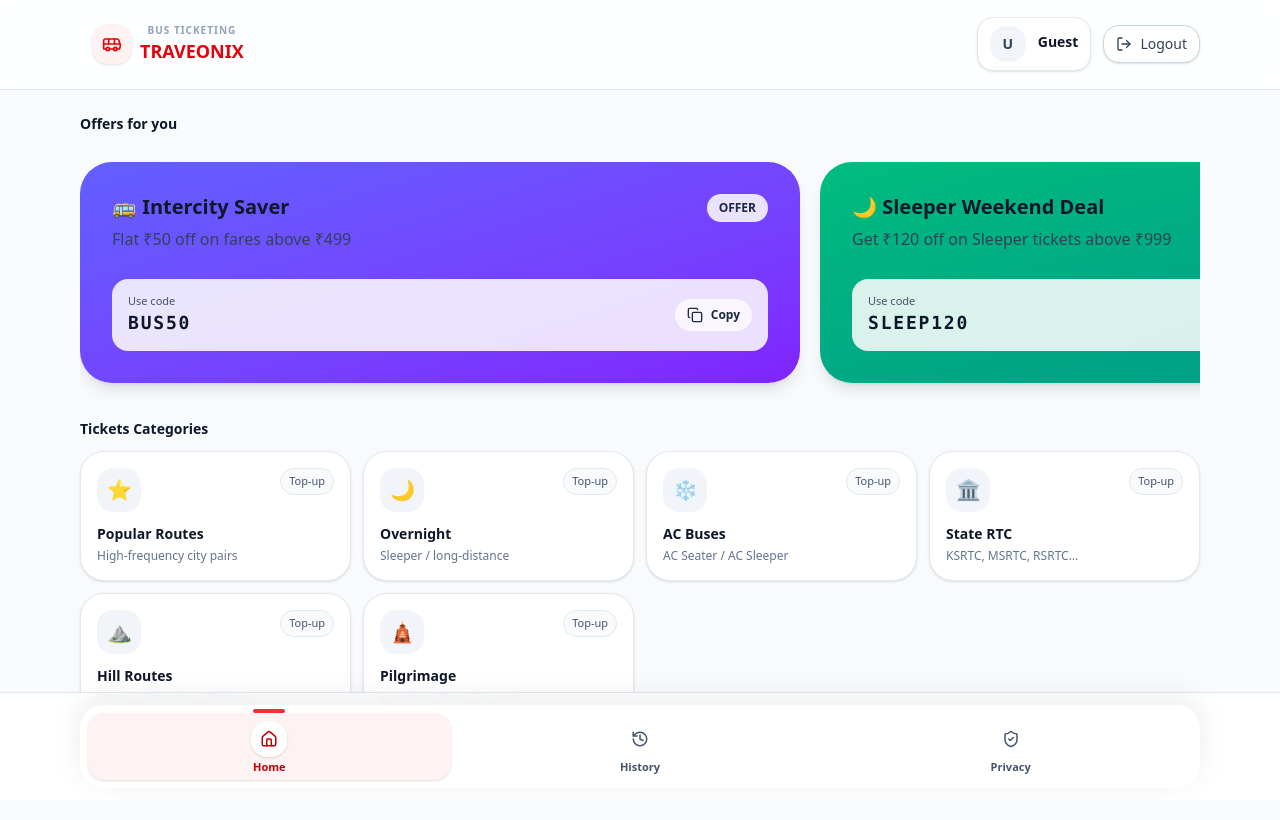
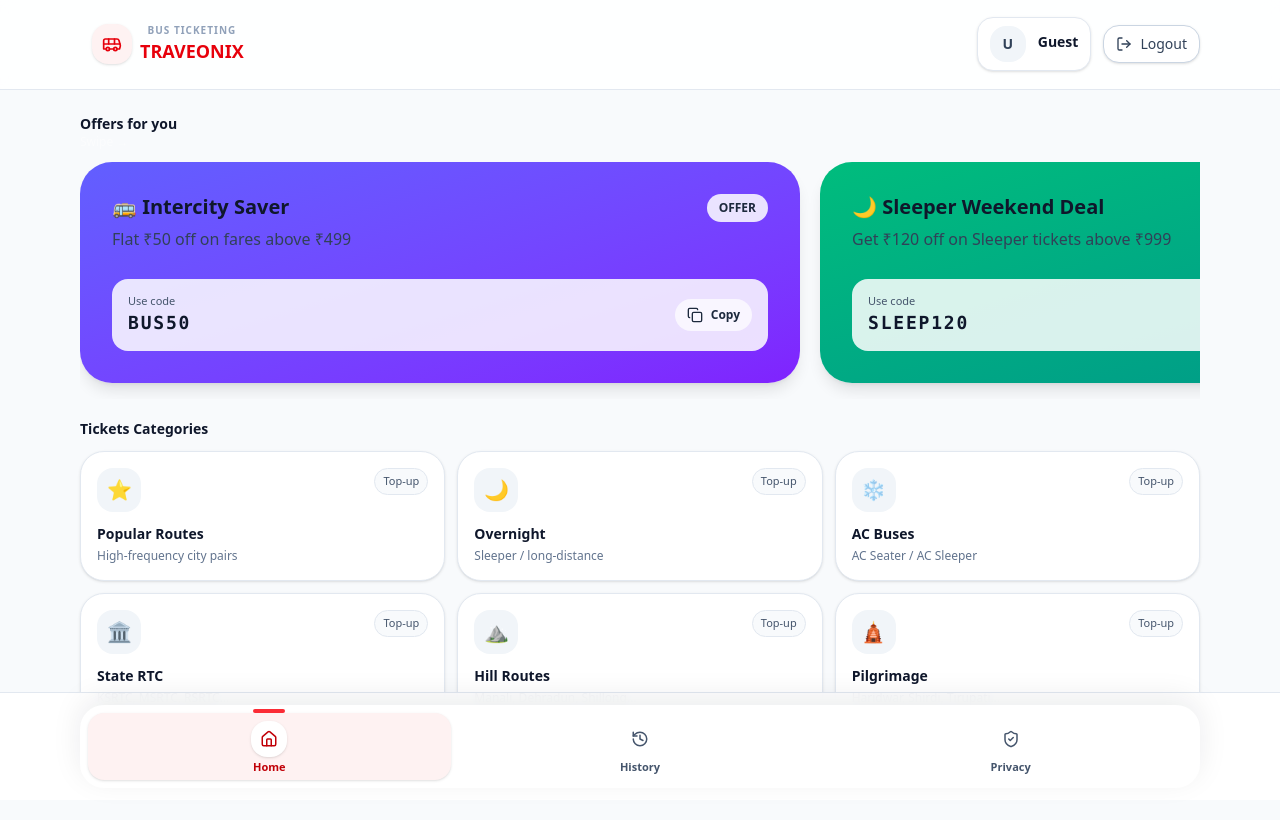
Before and after one commit to bosspay-tech/Traveonix, a React (Vite) app: page / in a window 1280 px wide. Shown: the top 820 px of the page. Built offline with nearby package versions, Linux system fonts and the light colour scheme.

Commit message:
modified grid styling

```diff
--- a/src/components/CategoryGrid.jsx
+++ b/src/components/CategoryGrid.jsx
@@ -4,7 +4,7 @@
 
 export default function CategoryGrid() {
   return (
-    <div className="grid grid-cols-2 gap-3 sm:grid-cols-3 lg:grid-cols-4">
+    <div className="grid grid-cols-2 gap-3 sm:grid-cols-3">
       {CATEGORIES.map((c) => (
         <Link
           key={c.id}
```
